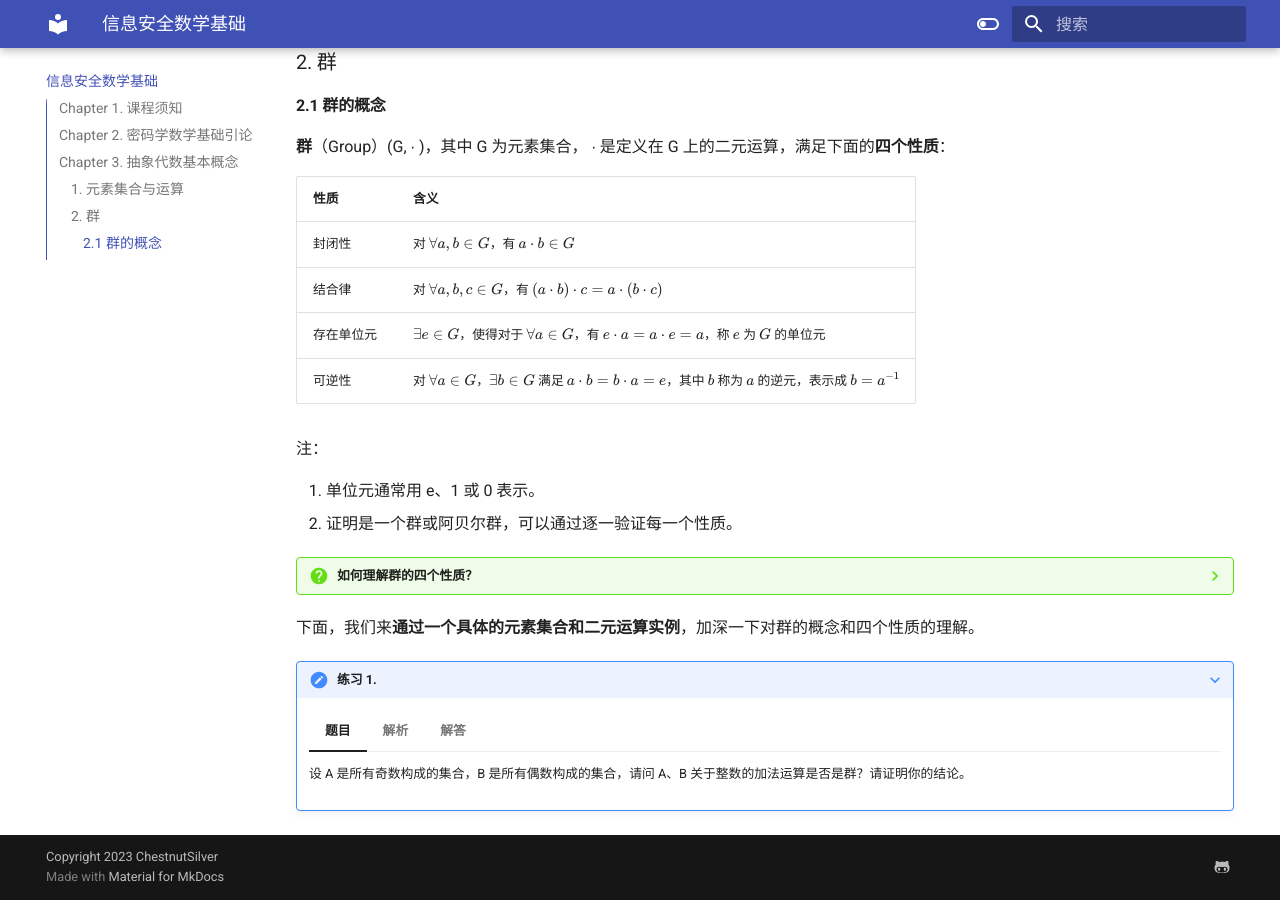
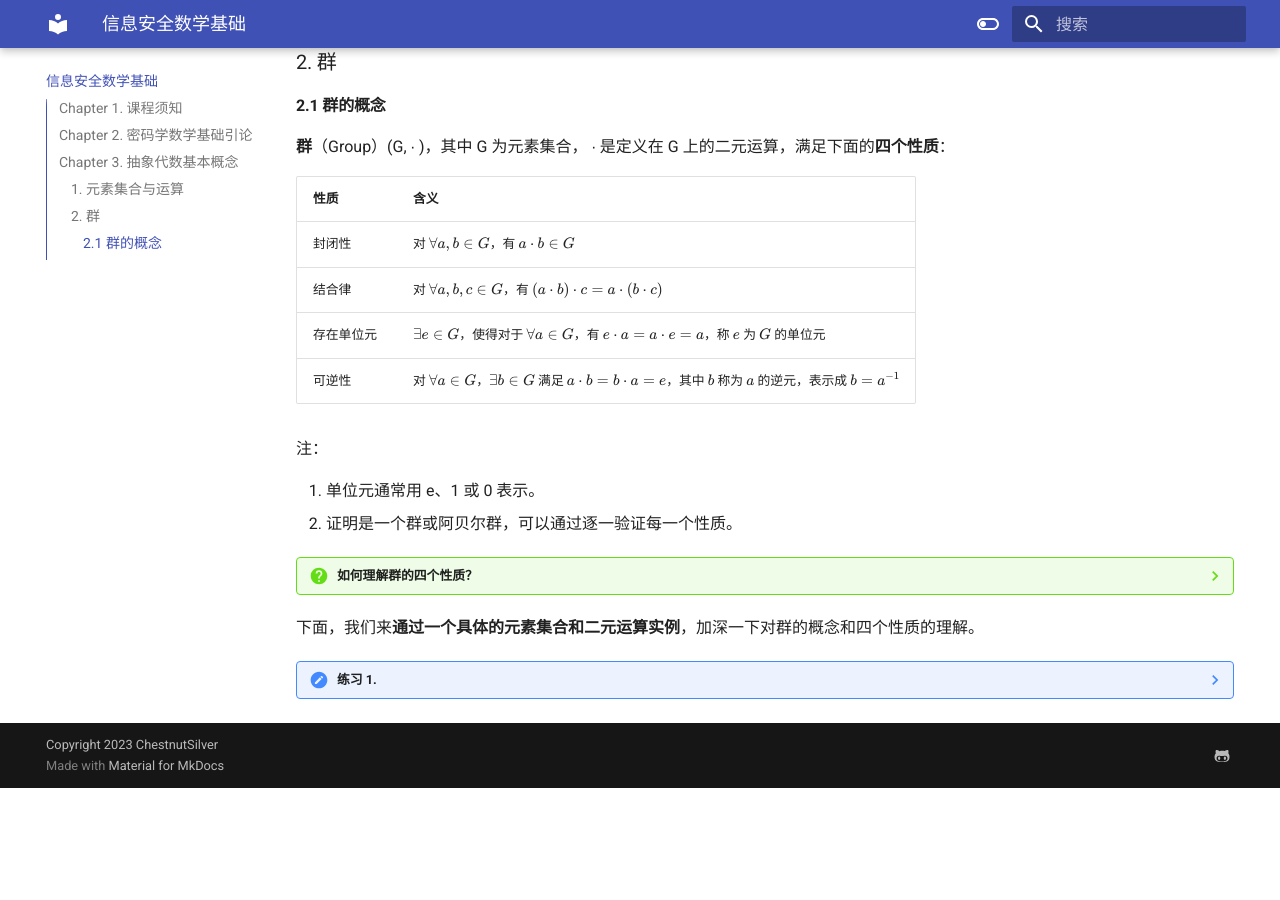
Before and after one commit to ChestnutSilver/TJIS-My-Helloworld, an MkDocs documentation site: the page built from docs/信息安全数学基础.md, in a window 1280 px wide and 900 px high, scrolled down 1672 px. Built offline with MkDocs 1.6.1 and Material for MkDocs 9.7.7, drawn with Linux system fonts in a browser that asks for light colours; after the commit the page ends 2460 px from its top, so only the background shows below that.

```diff
--- a/docs/信息安全数学基础.md
+++ b/docs/信息安全数学基础.md
@@ -98,7 +98,7 @@
 
 下面，我们来**通过一个具体的元素集合和二元运算实例**，加深一下对群的概念和四个性质的理解。
 
-???+ note "练习 1."
+??? note "练习 1."
 
     === "题目"
 
```
